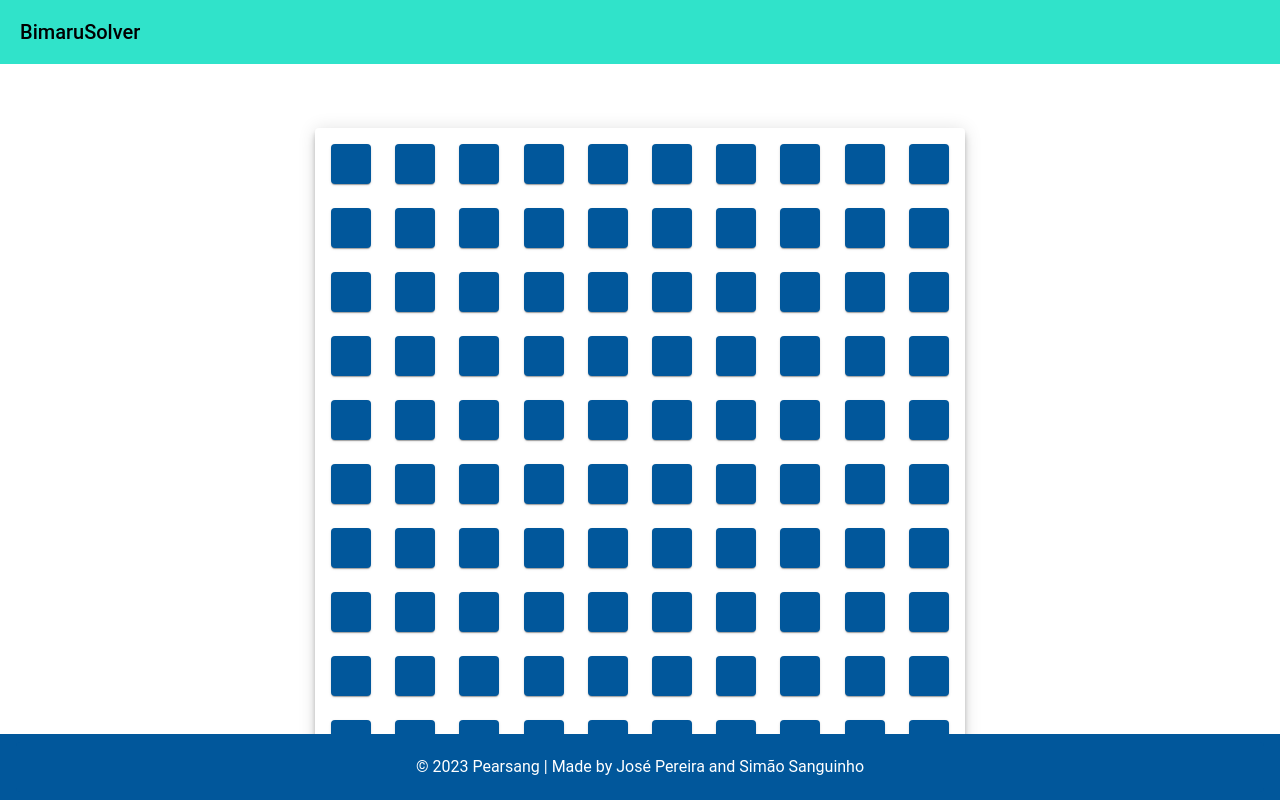
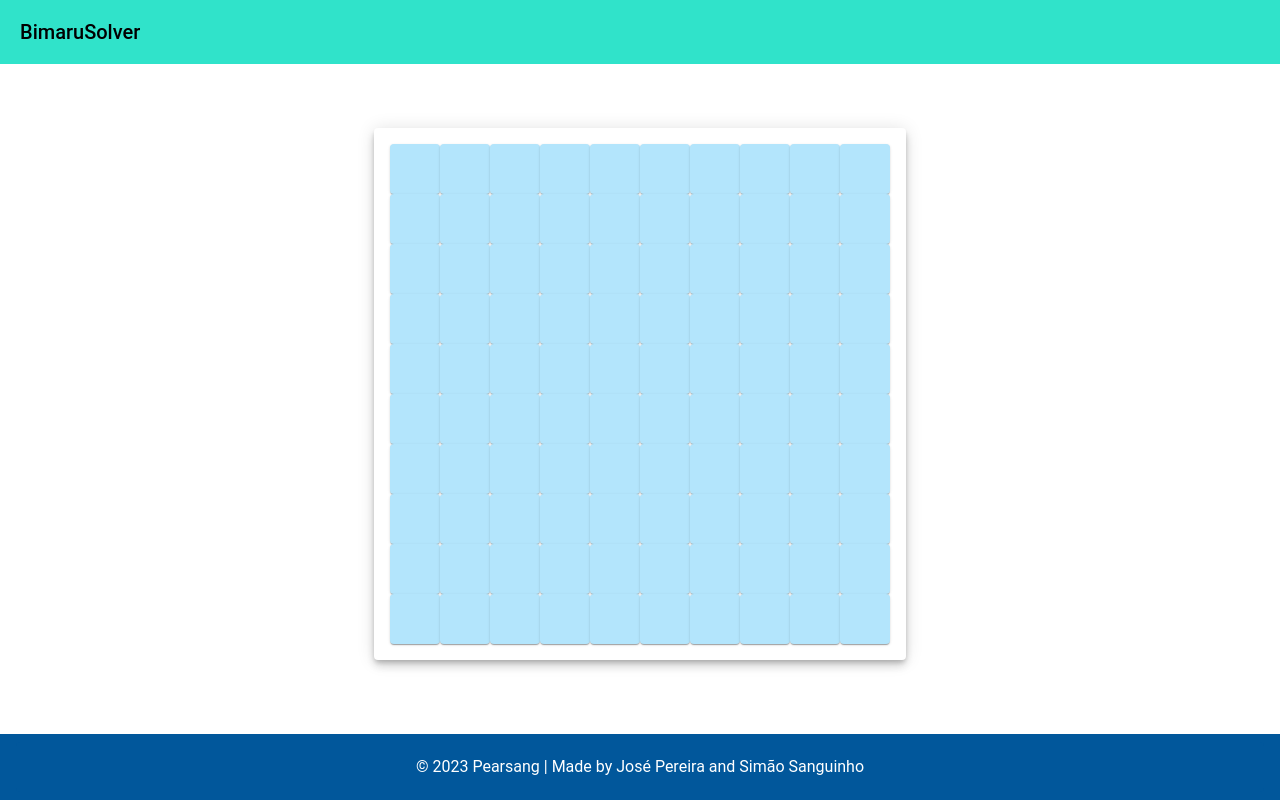
Before and after one commit to pearsang/BimaruSolver, a Vue app in the folder BimaruSolver/: page / in a window 1280 px wide. Built offline with nearby package versions, Linux system fonts and the light colour scheme.

Commit message:
Change size of board and remove spacing between cells

```diff
--- a/BimaruSolver/src/components/Board.vue
+++ b/BimaruSolver/src/components/Board.vue
@@ -1,9 +1,9 @@
 <template>
-  <v-card class="elevation-6 mx-auto mt-16" width="650px" height="650px">
+  <v-card class="elevation-6 mx-auto mt-16">
     <v-container>
-      <v-row v-for="n in 10" :key="n">
-        <v-col v-for="n in 10" :key="n">
-          <v-card width="40px" height="40px" color="light-blue-darken-4">
+      <v-row v-for="n in 10" :key="n" class="pa-0 ma-0">
+        <v-col v-for="n in 10" :key="n" class="pa-0 ma-0">
+          <v-card width="50px" height="50px" color="light-blue-lighten-4" class="pa-0 ma-0">
           </v-card>
         </v-col>
       </v-row>
```
